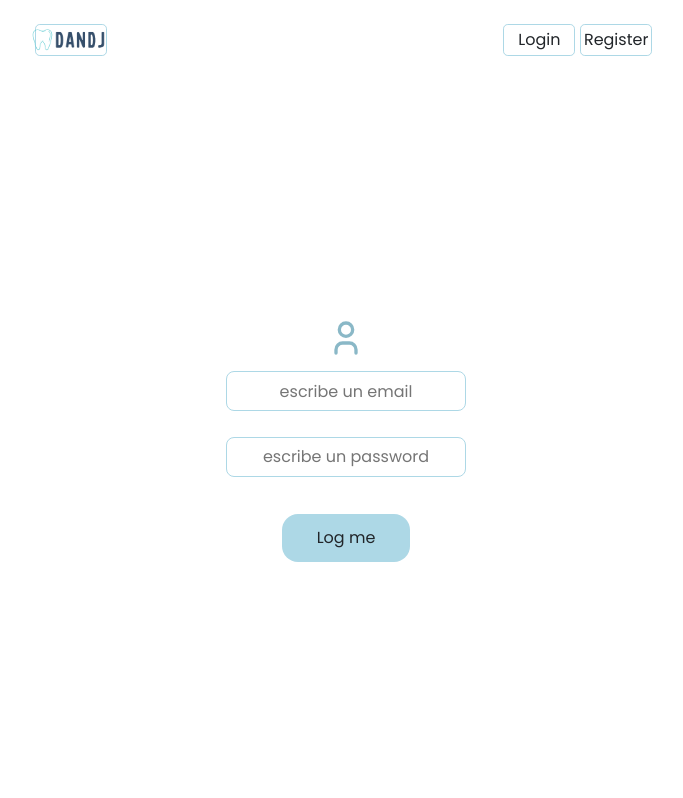
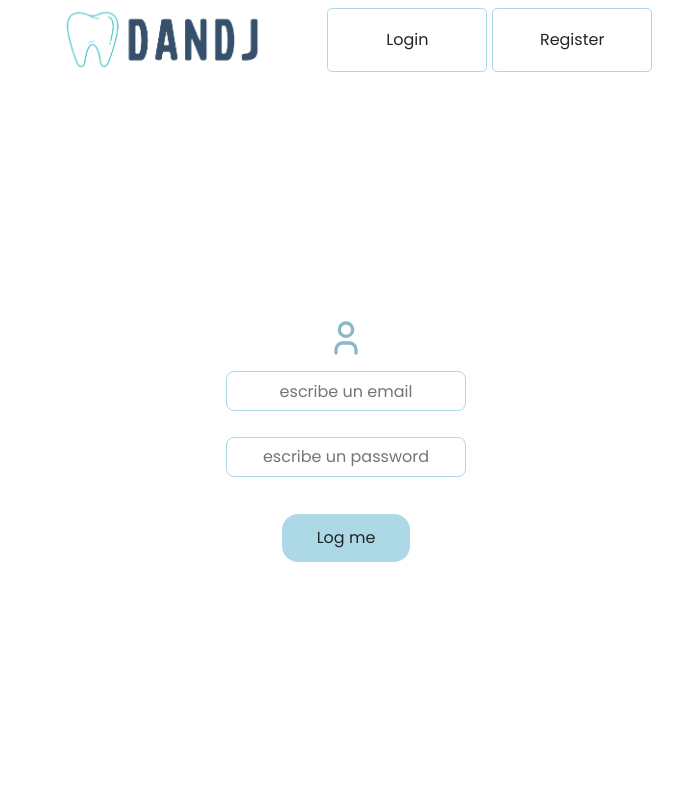
Before and after one commit to jordijerico/ClinicaDentalFrontEnd, a React (Vite) app: page /login in a window 1280 px wide. Shown: the top 798 px of the page, without its empty margins (294-977 px from the left). Built offline with nearby package versions, Linux system fonts and the light colour scheme.

Commit message:
Estilos navbar, y funcionalidad del logo añadido

```diff
--- a/src/common/Header/Header.css
+++ b/src/common/Header/Header.css
@@ -11,14 +11,6 @@
     display: flex;
 }
 
-.imagen {
-    background-image: url('../../assets/logo_clinica-removebg-preview.png');
-    width: 7em;
-    height: 2em;
-    z-index: 2;
-    background-repeat: no-repeat;
-    background-size: cover;
-}
 .logoutDesign, .profileButton{
     height: 2em;
     width: 4.5em;
@@ -32,14 +24,28 @@
     margin-right: 0.3em;
     transition: 0.3s;
 }
+.logoDesign{
+    width: 9em;
+    height: 2.5em;
+    background-image: url("../../assets/logo_clinica-removebg-preview.png");
+    background-repeat: no-repeat;
+    background-size: cover;
+    cursor: pointer;
+}
+
+@media (min-width:900px) {
 
 
-@media (min-width:1500px) {
-
-    .imagen {
-
+    .logoDesign{
         width: 15em;
         height: 5em;
-
+        background-image: url("../../assets/logo_clinica-removebg-preview.png");
+        background-repeat: no-repeat;
+        background-size: cover;
+        cursor: pointer;
+    }
+    .logoutDesign{
+        height: 4em;
+        width: 10em;
     }
 }
--- a/src/common/Header/Header.jsx
+++ b/src/common/Header/Header.jsx
@@ -16,7 +16,7 @@ export const Header = () => {
         dispatch(userout({ credentials: {} }));
         setTimeout(() => {
             navigate("/")
-        }, 500);
+        }, 200);
     }
 
 
@@ -25,7 +25,7 @@ export const Header = () => {
             {/* <div className='imagen'></div> */}
             {datosCredencialesRedux.credentials?.token ? (
                 <>
-                    <Navigator ruta={<img src={logo} width="100" height="30" />} destino={"/"} />
+                    <div className='logoDesign' onClick={() => {navigate("/")}}></div>
                     <div className='linksNav'>
                         <Navigator ruta={datosCredencialesRedux?.credentials?.usuario?.name} destino={"/profile"} />
                         <div className='logoutDesign' onClick={() => logoutFunction()}>logout</div>
@@ -33,7 +33,7 @@ export const Header = () => {
                 </>
             ) : (
                 <>
-                    <Navigator ruta={<img src={logo} width="100" height="30" />} destino={"/"} />
+                    <div className='logoDesign' onClick={() => {navigate("/")}}></div>
                     <div className='linksNav'>
                         <Navigator ruta={"Login"} destino={"/login"} />
                         <Navigator ruta={"Register"} destino={"/register"} />
--- a/src/common/Navigator/Navigator.css
+++ b/src/common/Navigator/Navigator.css
@@ -19,7 +19,7 @@
     transition: 0.3s;
 }
 
-@media (min-width:1500px) {
+@media (min-width:900px) {
     .navigatorDesign {
         height: 4em;
         width: 10em;
--- a/src/helpers/useful.js
+++ b/src/helpers/useful.js
@@ -56,9 +56,6 @@ export const validate = (name, data) => {
             }
             return { message: "" };
 
-
-
-
         default:
             break;
     }
--- a/src/pages/Appointments/Appointment.jsx
+++ b/src/pages/Appointments/Appointment.jsx
@@ -1,5 +1,5 @@
 import React from 'react'
-
+import "./Appointment.css"
 export const Appointment = () => {
     return (
         <div>Appointment</div>
--- a/src/pages/Login/Login.jsx
+++ b/src/pages/Login/Login.jsx
@@ -29,8 +29,6 @@ export const Login = () => {
 
     useEffect(() => {
 
-
-        //Recorremos el primer for in para ver si hay errores en las credenciales....
         for (let error in credencialesError) {
             if (credencialesError[error] !== "" && credenciales !== "") {
                 setRegisterAct(false);
--- a/src/pages/Profile/Profile.jsx
+++ b/src/pages/Profile/Profile.jsx
@@ -15,7 +15,6 @@ export const Profile = () => {
                     <div>Apellido: {perfil.credentials.usuario.surname}</div>
                     <div>Phone: {perfil.credentials.usuario.phone}</div>
                     <div>Email: {perfil.credentials.usuario.email}</div>
-
                 </>
             ) :
                 (<div>Loading profile...</div>)}
```
Also changed, not shown: src/pages/Appointments/Appointment.css (added), src/pages/Appointments/Appointments.css (deleted). Lines whose indentation alone changed are shown as unchanged.
